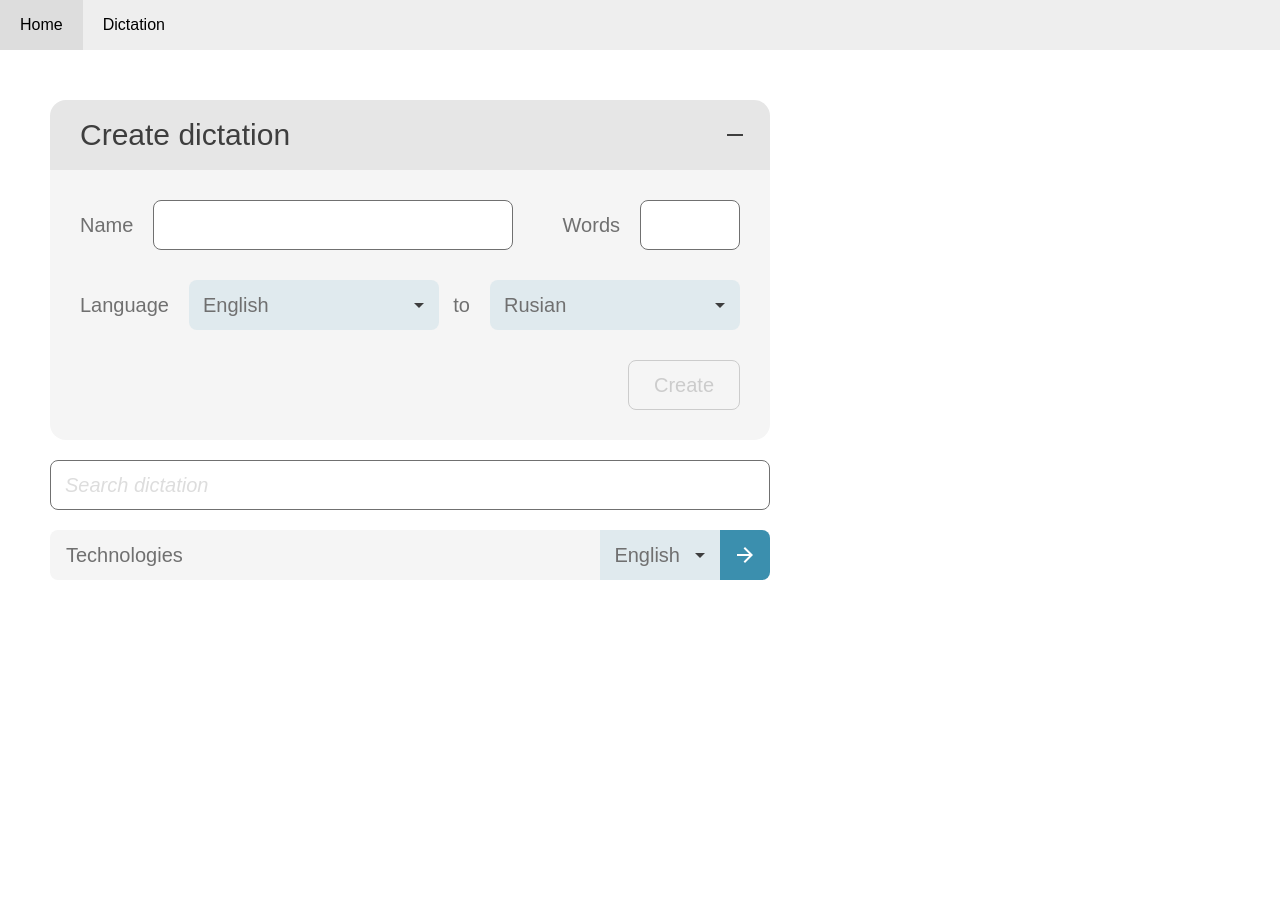
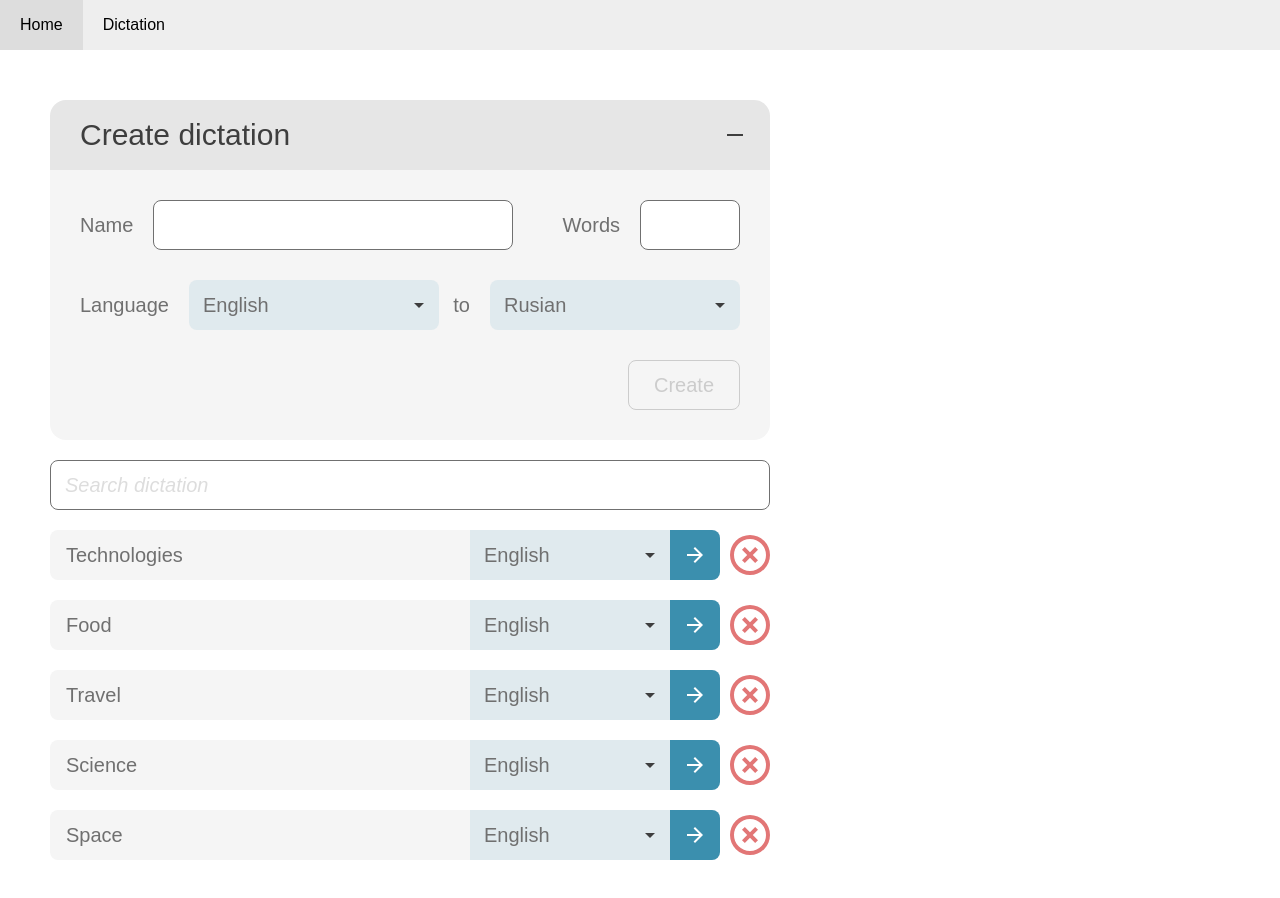
Before and after one commit to YurySosnov/cw, a Vue app: page /dictation in a window 1280 px wide. Shown: the top 898 px of the page. Before the commit the page ends 800 px from the top, so only its background shows below. Built offline with nearby package versions, Linux system fonts and the light colour scheme.

Commit message:
Dictation list search by title of dictation

```diff
--- a/src/components/dictation/List.vue
+++ b/src/components/dictation/List.vue
@@ -1,7 +1,10 @@
 <template>
     <div class="list">
         <div class="dict-list-search">
-            <input class="ui-input" placeholder="Search dictation" type="text">
+            <input
+                class="ui-input"
+                placeholder="Search dictation"
+                type="text" @input="search($event)">
         </div>
         <ListItem
             v-for="(item,index) in items"
@@ -25,11 +28,38 @@ export default {
             {
                 title: 'Technologies',
                 langs: ['en','ru'],
-                initLang: 'en',
+                initLang: 'en'
+            },
+            {
+                title: 'Food',
+                langs: ['en','ru'],
+                initLang: 'en'
+            },
+            {
+                title: 'Travel',
+                langs: ['en','ru'],
+                initLang: 'en'
+            },
+            {
+                title: 'Science',
+                langs: ['en','ru'],
+                initLang: 'en'
+            },
+            {
+                title: 'Space',
+                langs: ['en','ru'],
+                initLang: 'en'
             }
         ];
         return {
+            itemsSource: items,
             items: items
+        }
+    },
+    methods: {
+        search: function(event) {
+            let value = event.target.value;
+            this.items = this.itemsSource.filter(item => item.title.indexOf(value) > -1);
         }
     }
 }
--- a/src/components/dictation/ListItem.vue
+++ b/src/components/dictation/ListItem.vue
@@ -1,12 +1,15 @@
 <template>
+<div class="dict-list-line">
     <div class="dict-list-item">
         <div class="title">{{ title }}</div>
         <UiSelect
             :list="langList"
-            :htmlClass="'dict-item-select'"
+            :htmlClass="'dict-item-lang-select'"
             :rounded="false"></UiSelect>
         <button class="ui-button arrow start"></button>
     </div>
+    <div class="dict-list-item-remove"></div>
+</div>
 </template>
 
 <script>
@@ -46,6 +49,12 @@ export default {
 <style lang="less">
 @import "../../styles/_variables.less";
 
+.dict-list-line {
+    width: 100%;
+    display: flex;
+    flex-wrap: nowrap;
+}
+
 .dict-list-item {
     width: 100%;
     background-color: @win_background_color;
@@ -73,4 +82,25 @@ export default {
     }
 }
 
+.dict-list-item-remove {
+    width: calc(@ui_height * .8);
+    flex-shrink: 0;
+    height: @ui_height;
+    margin-left: calc(@ui_height * .2);
+    background-repeat: no-repeat;
+    background-position: right 0 center;
+    background-size: 100%;
+    background-image: url('../../assets/remove.svg');
+    cursor: pointer;
+    &:hover {
+        opacity: .5;
+    }
+}
+
+.dict-item-lang-select {
+    .select-field {
+        width: 200px;
+    }
+}
+
 </style>
--- a/src/components/uiElements/select.vue
+++ b/src/components/uiElements/select.vue
@@ -123,7 +123,7 @@ export default {
         top: @ui_height;
         border-radius: @border_radius_middle;
         margin-top: 2px;
-        box-shadow: 0 6px 10px rgba(0,0,0,.3);
+        box-shadow: 0 3px 10px rgba(0,0,0,.3);
         z-index: 10;
         .select-item {
             padding: 0 14px;
```
Also changed, not shown: src/assets/remove.svg (added).
